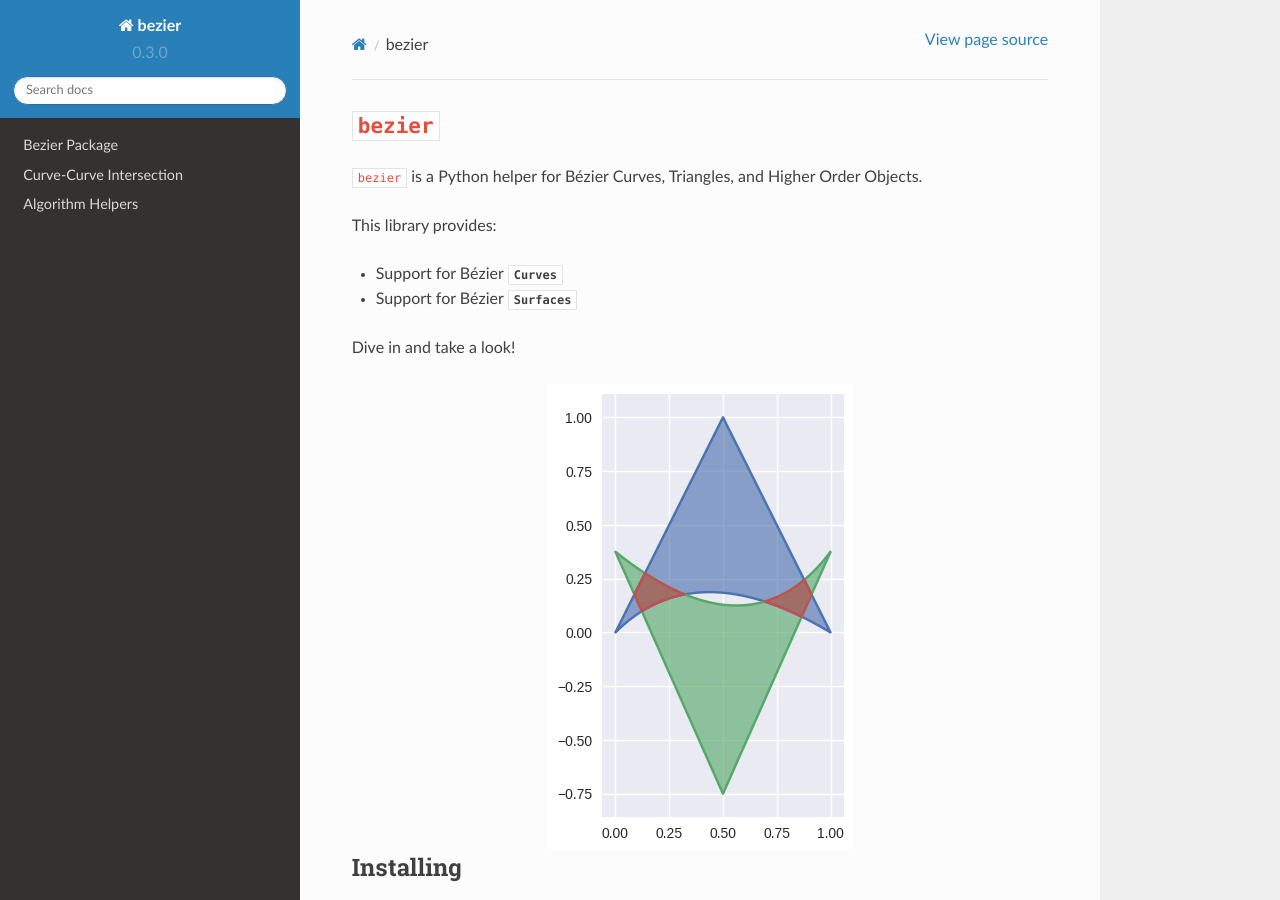
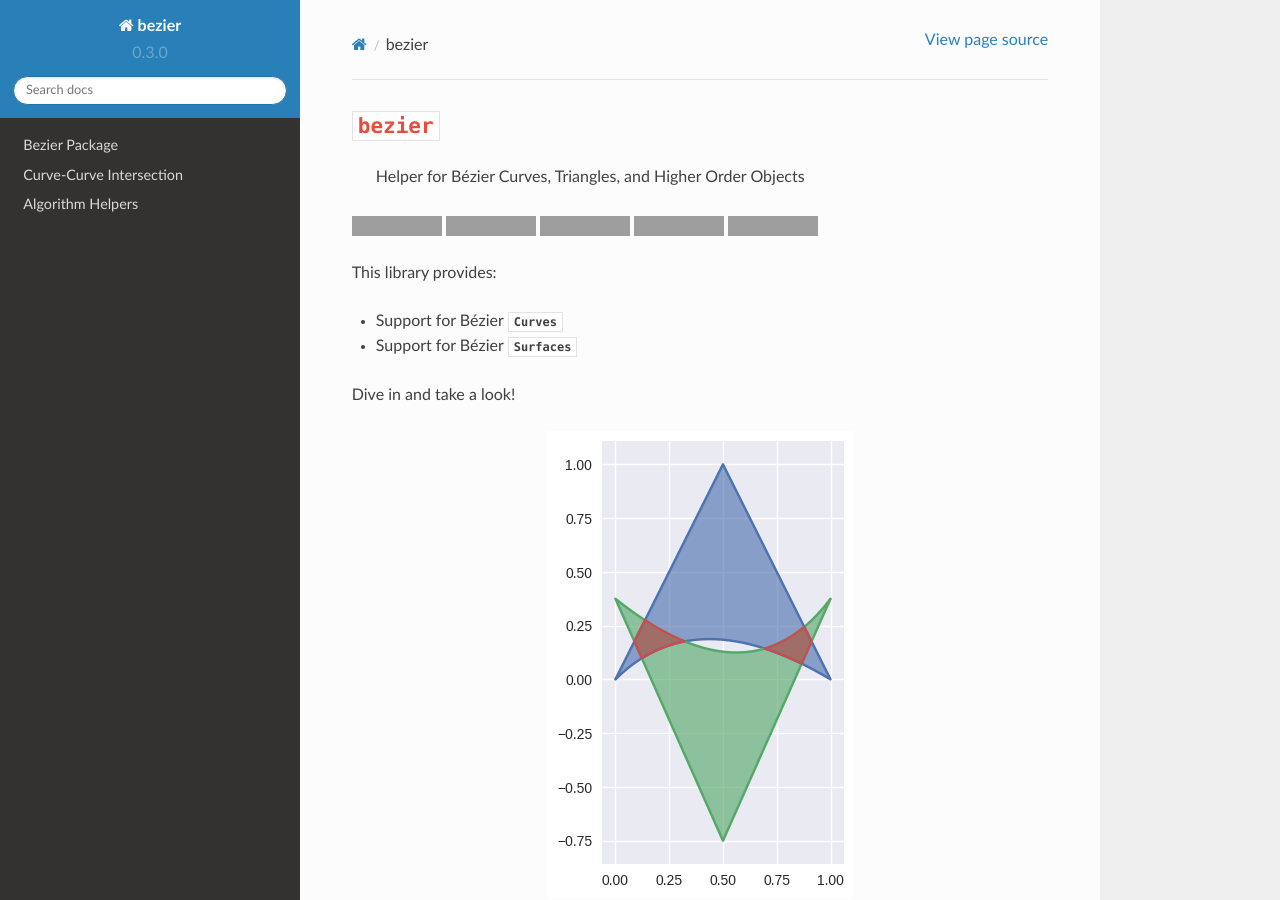
Before and after one commit to dhermes/bezier, a Sphinx documentation site: the page built from docs/index.rst, in a window 1280 px wide and 900 px high. Built offline with Sphinx 7.4.7 and the Read the Docs theme 2.0.0, drawn with Linux system fonts in a browser that asks for light colours; some of the changed lines change nothing that is shown; grey boxes are pictures that could not be loaded.

Commit message:
Adding tags to RTD landing page.

```diff
--- a/docs/index.rst
+++ b/docs/index.rst
@@ -1,5 +1,9 @@
 ``bezier``
 ==========
+
+    Helper for B |eacute| zier Curves, Triangles, and Higher Order Objects
+
+|circle-build| |appveyor-build| |coverage| |pypi| |versions|
 
 .. toctree::
    :hidden:
@@ -9,9 +13,6 @@
    curve-curve-intersection
    algorithm-helpers
    development
-
-``bezier`` is a Python helper for B |eacute| zier Curves, Triangles, and
-Higher Order Objects.
 
 This library provides:
 
@@ -141,3 +142,19 @@ License
 details, see `the LICENSE`_.
 
 .. _the LICENSE: https://github.com/dhermes/bezier/blob/master/LICENSE
+
+.. |circle-build| image:: https://circleci.com/gh/dhermes/bezier.svg?style=shield
+   :target: https://circleci.com/gh/dhermes/bezier
+   :alt: CircleCI Build
+.. |appveyor-build| image:: https://ci.appveyor.com/api/projects/status/github/dhermes/bezier?svg=true
+   :target: https://ci.appveyor.com/project/dhermes/bezier
+   :alt: AppVeyor CI Build
+.. |pypi| image:: https://img.shields.io/pypi/v/bezier.svg
+   :target: https://pypi.python.org/pypi/bezier
+   :alt: PyPI Latest
+.. |versions| image:: https://img.shields.io/pypi/pyversions/bezier.svg
+   :target: https://pypi.python.org/pypi/bezier
+   :alt: Package Versions
+.. |coverage| image:: https://coveralls.io/repos/github/dhermes/bezier/badge.svg?branch=master
+   :target: https://coveralls.io/github/dhermes/bezier?branch=master
+   :alt: Code Coverage
```
